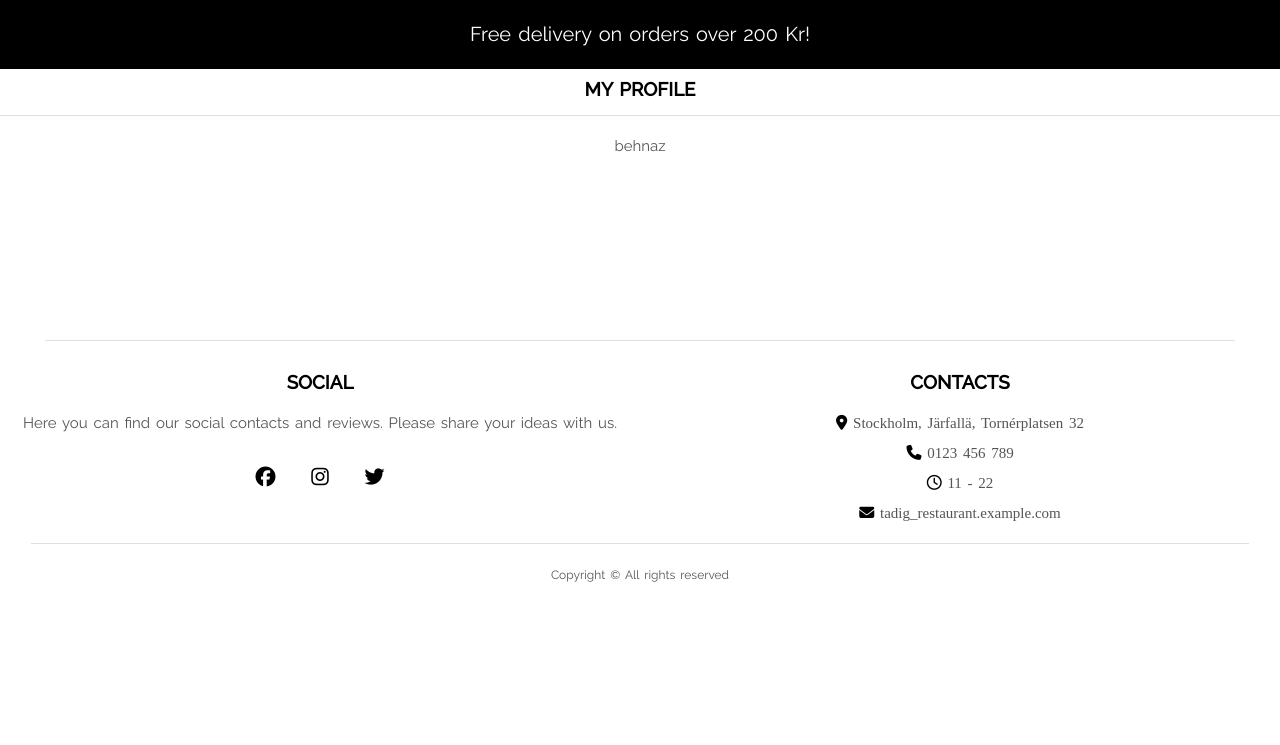
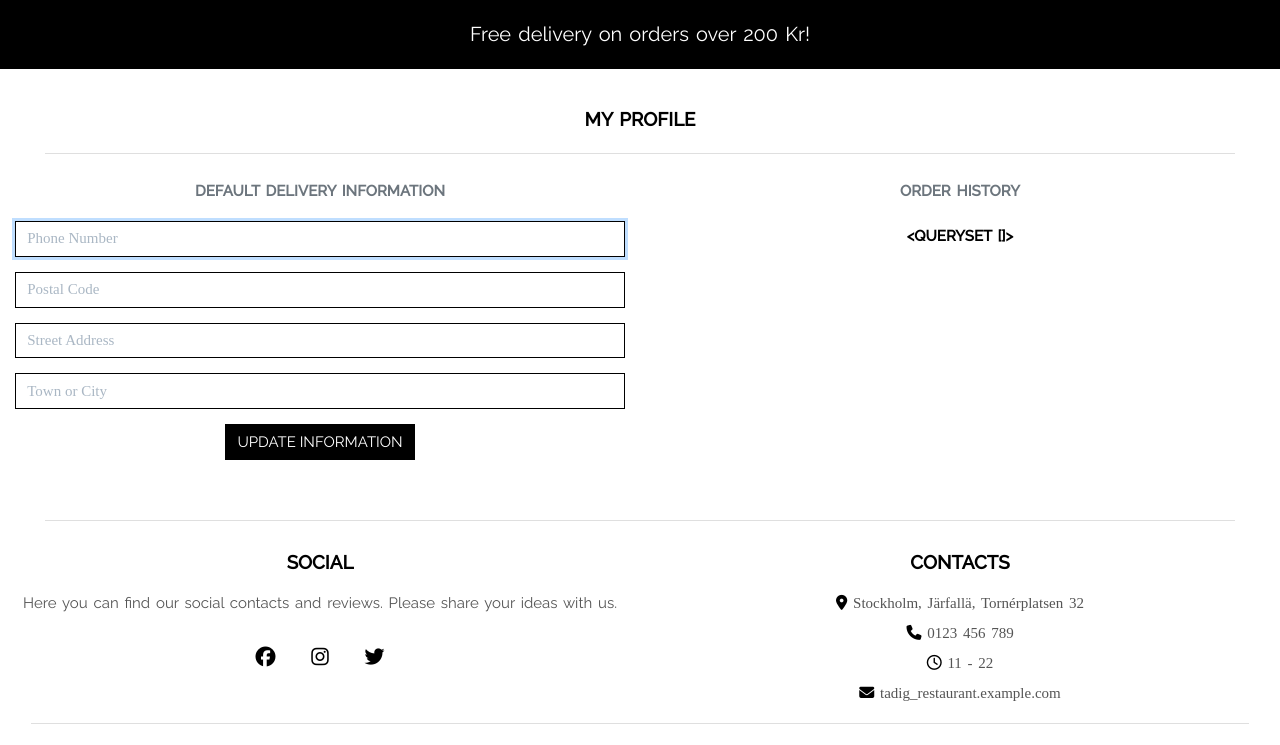
Before and after one commit to behnazkhoshnood/tadig_restaurant_v2, a Django app: page /profile/ in a window 1280 px wide. Shown: the part 125-870 px from the top of the page. Run offline with Django 3.2, Linux system fonts and the light colour scheme; a user stored in the database is signed in; data comes from the database, SQL or seed files in the repository; both versions use the stored data as it was after the commit; some libraries are stand-ins or nearby versions.

Commit message:
fixing the profile page style

```diff
--- /dev/null
+++ b/profiles/forms.py
@@ -0,0 +1,31 @@
+from django import forms
+from .models import UserProfile
+
+
+class UserProfileForm(forms.ModelForm):
+    class Meta:
+        model = UserProfile
+        exclude = ('user',)
+
+    def __init__(self, *args, **kwargs):
+        """
+        Add placeholders and classes, remove auto-generated
+        labels and set autofocus on first field
+        """
+        super().__init__(*args, **kwargs)
+        placeholders = {
+            'default_phone_number': 'Phone Number',
+            'default_postcode': 'Postal Code',
+            'default_street_address': 'Street Address',
+            'default_town_or_city': 'Town or City',
+        }
+
+        self.fields['default_phone_number'].widget.attrs['autofocus'] = True
+        for field in self.fields:
+            if self.fields[field].required:
+                placeholder = f'{placeholders[field]} *'
+            else:
+                placeholder = placeholders[field]
+            self.fields[field].widget.attrs['placeholder'] = placeholder
+            self.fields[field].widget.attrs['class'] = 'border-black rounded-0 profile-form-input'
+            self.fields[field].label = False
--- a/profiles/static/profiles/css/profile.css
+++ b/profiles/static/profiles/css/profile.css
@@ -0,0 +1,16 @@
+#profile-update-form .form-control {
+    color: #000;
+}
+
+#profile-update-form input::placeholder {
+    color: #aab7c4;
+}
+
+#id_default_country,
+#id_default_country option:not(:first-child) {
+    color: #000;
+}
+
+#id_default_country option:first-child {
+    color: #aab7c4;
+}
--- a/profiles/templates/profiles/profile.html
+++ b/profiles/templates/profiles/profile.html
@@ -7,21 +7,26 @@
 {% endblock %}
 
 {% block content %}
-
-        <div class="row">
+    <div class="container-fluid">
+        <div class="row text-center">
             <div class="col">
-                <h5 class="logo-font font-weight-bold text-black text-center mt-4">My Profile</h5>
-                <hr class="w-100">
+                <br>
+                <h5 class="logo-font font-weight-bold text-black mb-4 mt-4">My Profile</h5>
+                <hr>
             </div>
         </div>
-        <div class="text-center">
-            {{ profile }}
+        <div class="row">
+            <div class="col-12 col-sm-8 offset-sm-2 col-lg-6 offset-lg-0 logo-font font-weight-bold text-black text-center mb-4">
+                <p class="text-muted mt-2">Default Delivery Information</p>
+                <form class="mt-3" action="{% url 'profile' %}" method="POST" id="profile-update-form">
+                    {% csrf_token %}
+                    {{ form|crispy }}
+                    <button class="btn btn-black rounded-0 text-uppercase mb-4">Update Information</button>
+                </form>
+            </div>
+            <div class="col-12 col-sm-8 offset-sm-2 offset-sm-2 col-lg-6 offset-lg-0 logo-font font-weight-bold text-black text-center mb-4">
+                <p class="text-muted mt-2">Order History</p>
+                {{ orders }}
+            </div>
         </div>
 {% endblock %}
-
-{% block postloadjs %}
-{{ block.super }}
-{{ stripe_public_key|json_script:"id_stripe_public_key" }}
-{{ client_secret|json_script:"id_client_secret" }}
-<script src="{% static 'checkout/js/stripe_elements.js' %}"></script>
-{% endblock %}
--- a/profiles/views.py
+++ b/profiles/views.py
@@ -1,15 +1,28 @@
 from django.shortcuts import render, get_object_or_404
+from django.contrib import messages
 
 from .models import UserProfile
+from .forms import UserProfileForm
 
 
 def profile(request):
     """ Display the user's profile. """
     profile = get_object_or_404(UserProfile, user=request.user)
 
+    if request.method == 'POST':
+        form = UserProfileForm(request.POST, instance=profile)
+        if form.is_valid():
+            form.save()
+            messages.success(request, 'Profile updated successfully')
+
+    form = UserProfileForm(instance=profile)
+    orders = profile.orders.all()
+
     template = 'profiles/profile.html'
     context = {
-        'profile' : profile,
+        'form': form,
+        'orders': orders,
+        'on_profile_page': True
     }
 
     return render(request, template, context)
```
Also changed, not shown: db.sqlite3.
